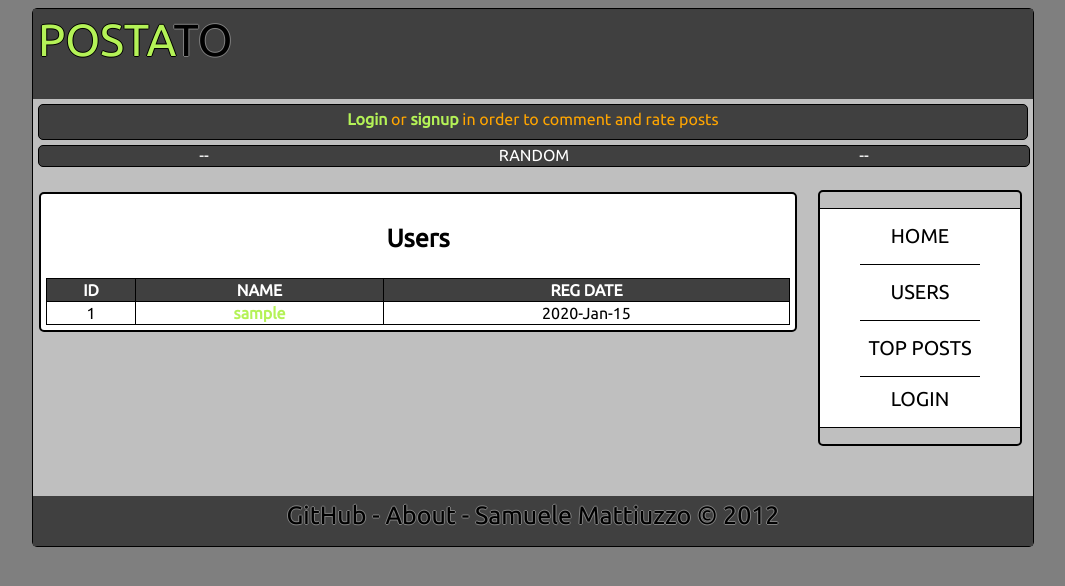
After one commit to samuele-mattiuzzo/posta-to, a Django app: template users/templates/users.html in a window 1280 px wide. The commit adds this page. Shown: the top 586 px of the page, without its empty margins (107-1172 px from the left). Run offline with Django 3.2, Linux system fonts and the light colour scheme; tables that the repository leaves empty hold one stand-in row (values such as "Sample post"); the template is opened without the code that fills it: values that come from a table or form of the project are taken from there, most other values are stand-ins (such as "Sample title", 1, 10 or a date in 2020); some libraries are stand-ins or nearby versions.

Commit message:
User list page. Fixed some templates issues. Fixed some views. Default image for blank posts.

```diff
--- a/blog/templates/comments.html
+++ b/blog/templates/comments.html
@@ -6,7 +6,8 @@
     <a href="" onclick="expander('.sub_comments'); return false;" class="expand">{{ coms.count }} comment{% if coms.count > 1 %}s{% endif %}</a>
     <div class="sub_comments" style="display: none;">
     {% for c in coms %}
-    	<div class="comment"><span class="user">[ {{ c.date|date:"d M Y"  }} ] #{{ c.user }} said:</span><span class="text"> {{ c.content }}</span></div>
+    	<div class="comment"><span class="user">[ {{ c.date|date:"d M Y"  }} ]
+            <a class="link" href="/users/{{ c.user.id }}/{{ c.user.username }}">#{{ c.user }}</a> said:</span><span class="text"> {{ c.content }}</span></div>
     {% endfor %}
 
 {% else %}
--- a/blog/templates/posts.html
+++ b/blog/templates/posts.html
@@ -57,7 +57,10 @@
           {% endif %}
 
         <p class="content">{{ current.content }} </p>
-        <p class="author">{{ current.user.username }}</p>
+        <p class="author">
+          <a class="link"
+          href="/users/{{ current.user.id }}/{{ current.user.username }}">{{ current.user.username }}</a>
+        </p>
 
         <!-- votes and delete -->
         <div class="extras">
--- a/blog/views.py
+++ b/blog/views.py
@@ -53,7 +53,6 @@ def view_top_ranked(request):
 	'''
 		Top 15 users and posts
 	'''
-	top_users = User.objects.all()[:15]
 	top_posts = Post.objects.all().order_by('-plus_votes')[:15]
 
 	return render_to_response(
--- a/media/css/style.css
+++ b/media/css/style.css
@@ -275,6 +275,7 @@ p.err{ color: red; }
 	height: 60px;
 	margin: 0 auto;
 	border-top: 1px solid #000;
+	background-image: url('/media/img/default_post_icon.png');
 
 }
 
--- a/templates/about.html
+++ b/templates/about.html
@@ -26,7 +26,7 @@
 			<ul>
 				<li><a class="link" href="/signup/">Register a new user</a></li>
 				<li><a class="link" href="/login/">Login user</a></li>
-				<li><a class="link" href="/top/">View user profile</a></li>
+				<li><a class="link" href="/users/">View user profile</a></li>
 				<li>View user charts</li>
 				<li><a class="link" href="/posts/new/">Create a new post</a></li>
 				<li>Upload an image with a post</li>
@@ -56,6 +56,6 @@
 				<li>New css colors (yeah)</li>
 			</ul>
 		</p>
-</div>
+	</div>
 </div>
 {% endblock %}
--- a/templates/base.html
+++ b/templates/base.html
@@ -14,10 +14,7 @@
       <link href="/media/css/style.css" rel="stylesheet" type="text/css" />
     {% endblock %}
 
-    {% block preload_js %}
-      <script type="text/javascript" src="http://jqueryjs.googlecode.com/files/jquery-1.3.2.js"></script>
-      <script type="text/javascript" src="/media/js/script.js"></script>
-    {% endblock %}
+
 
 
 
@@ -46,9 +43,9 @@
 
     {% if next_random %}
     <div id="post_nav_bar">
-      <a href=""><--</a>
+      <a href="">--</a>
       <a href="/posts/{{ next_random.id }}/">RANDOM</a>
-      <a href="">--></a>
+      <a href="">--</a>
     </div>
     {% endif %}
     {% block content %}
@@ -58,7 +55,8 @@
     <div class="menu">
       <ul>
           <li><a href="/">HOME</a></li>
-          <li><a href="/top/">RANKINGS</a></li>
+          <li><a href="/users/">USERS</a></li>
+          <li><a href="/top/">TOP POSTS</a></li>
 
         {% if user.is_authenticated %}
           <li><a href="/logout/">LOGOUT</a></li>
@@ -87,5 +85,9 @@
   </div>
 <!-- close #container -->
 </div>
+    {% block preload_js %}
+      <script type="text/javascript" src="http://jqueryjs.googlecode.com/files/jquery-1.3.2.js"></script>
+      <script type="text/javascript" src="/media/js/script.js"></script>
+    {% endblock %}
 {% block page_scripts %}{% endblock %}
 </html>
--- a/urls.py
+++ b/urls.py
@@ -16,6 +16,8 @@ urlpatterns = patterns('',
     ('^logout/$', 'django.contrib.auth.views.logout'),
 
     ## stats related pages ##
+
+    ('^users/$', 'users.views.view_users'),
     ('^users/(?P<id>\d+)/(?P<username>\w+)$', 'users.views.profile'),
     ('^users/(?P<id>\d+)/(?P<username>\w+)/charts/$', 'users.views.charts'),
     ('^signup/$', 'users.views.signup'),
--- a/users/templates/charts.html
+++ b/users/templates/charts.html
@@ -45,7 +45,7 @@
         var chart = new google.visualization.ColumnChart(document.getElementById('timeline'));
         chart.draw(data, options);
       }
-    </script>
+</script>
 
 {% endblock %}
 
--- /dev/null
+++ b/users/templates/users.html
@@ -0,0 +1,24 @@
+{% extends "base.html" %}
+
+{% block title %}Postato's users{% endblock %}
+
+{% block content %}
+<div id="current">
+      <div class="spacer"></div>
+      <div id="post_space">
+      	<p class="title" id="users">Users</p>
+      	<table>
+				<tr><th>ID</th><th>NAME</th><th>REG DATE</th>
+				{% for u in users %}
+				<tr>
+					<td>{{ u.id }}</td>
+					<td>
+					<a class="link" href="/users/{{ u.id }}/{{ u.username }}">{{ u.username }}</a>
+					</td>
+					<td>{{ u.date_joined|date:"Y-M-d" }}</td>
+				</tr>
+				{% endfor %}
+			</table>
+      </div>
+</div>
+{% endblock %}
```
Also changed, not shown: blog/templates/top.html (+8 -10 lines), users/views.py (+16 -5 lines), README.md, media/img/default_post_icon.png (added).
